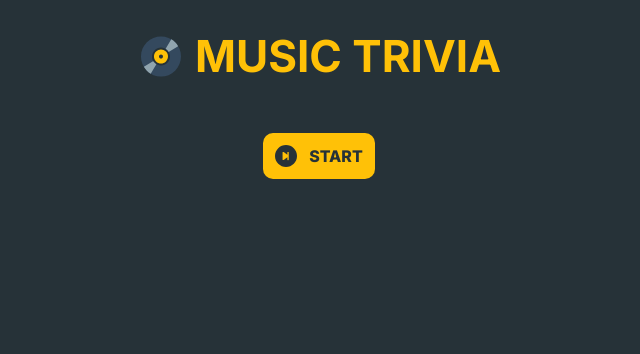
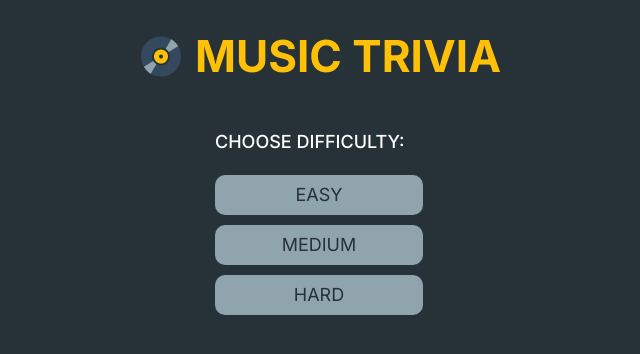
Before and after one commit to isabellymonteiro/react-music-trivia, a React (Create React App) app: page / in a window 1280 px wide. Shown: the top 354 px of the page, without its empty margins (321-961 px from the left). Built offline with nearby package versions, Linux system fonts and the light colour scheme; the HTML template or start-up script is replaced by a standard one.

Commit message:
allowed user to choose difficulty

```diff
--- a/src/App.tsx
+++ b/src/App.tsx
@@ -1,7 +1,7 @@
 import React, { useState } from 'react'
 import { Difficulty, fetchQuestions, QuestionState } from './api'
 import QuestionCard from './components/QuestionCard'
-import { ButtonStyle, GlobalStyle, TitleStyle, Wrapper } from './styles'
+import { ButtonStyle, DifficultyCardStyle, DifficultyButton, GlobalStyle, TitleStyle, Wrapper } from './styles'
 import StartIcon from './icons/start.svg'
 import LogoIcon from './icons/triviaLogo.svg'
 import NextIcon from './icons/next.svg'
@@ -22,6 +22,7 @@ const App = () => {
   const [userAnswers, setUserAnswers] = useState<AnswerObject[]>([])
   const [score, setScore] = useState(0)
   const [gameOver, setGameOver] = useState(true)
+  const [difficulty, setDifficulty] = useState<Difficulty | undefined>()
 
   const startTrivia = async() => {
     setLoading(true)
@@ -30,7 +31,7 @@ const App = () => {
     try {
       const newQuestions = await fetchQuestions(
         TOTAL_QUESTIONS,
-        Difficulty.EASY
+        difficulty
       )
       setQuestions(newQuestions)
       setScore(0)
@@ -75,10 +76,20 @@ const App = () => {
           <h1>MUSIC TRIVIA</h1>
         </TitleStyle>
         {(gameOver || userAnswers.length === TOTAL_QUESTIONS) && (
-          <ButtonStyle onClick={startTrivia}>
-            <img className='start' src={StartIcon} alt='Start trivia'></img>
-            START
-          </ButtonStyle>
+          <>
+            <DifficultyCardStyle>
+              <p>CHOOSE DIFFICULTY:</p>
+              <DifficultyButton clicked={difficulty===Difficulty.EASY} onClick={() => setDifficulty(Difficulty.EASY)}>EASY</DifficultyButton>
+              <DifficultyButton clicked={difficulty===Difficulty.MEDIUM} onClick={() => setDifficulty(Difficulty.MEDIUM)}>MEDIUM</DifficultyButton>
+              <DifficultyButton clicked={difficulty===Difficulty.HARD} onClick={() => setDifficulty(Difficulty.HARD)}>HARD</DifficultyButton>
+            </DifficultyCardStyle>
+            {difficulty &&
+              <ButtonStyle onClick={startTrivia}>
+                <img className='start' src={StartIcon} alt='Start trivia'></img>
+                START
+              </ButtonStyle>
+            }
+          </>
         )}
         {(!gameOver && !loading) && <p className='score'>SCORE: {score}</p>}
         {loading && <p className='loading'>LOADING...</p>}
--- a/src/api.ts
+++ b/src/api.ts
@@ -19,7 +19,7 @@ export enum Difficulty {
 
 export const fetchQuestions = async (
   amount: number,
-  difficulty: Difficulty
+  difficulty: Difficulty | undefined
 ) => {
   const endpoint = `https://opentdb.com/api.php?amount=${amount}&category=12&difficulty=${difficulty}&type=multiple`
   const data = await (await fetch(endpoint)).json()
--- a/src/components/QuestionCard/styles.ts
+++ b/src/components/QuestionCard/styles.ts
@@ -1,8 +1,8 @@
 import styled from 'styled-components'
 
 interface Props {
-  correct: boolean;
-  clicked: boolean;
+  correct: boolean
+  clicked: boolean
 }
 
 export const QuestionCardStyle = styled.div`
--- a/src/styles.ts
+++ b/src/styles.ts
@@ -1,4 +1,8 @@
 import styled, { createGlobalStyle } from 'styled-components'
+
+interface Props {
+  clicked: boolean
+}
 
 export const GlobalStyle = createGlobalStyle`
   html {
@@ -51,6 +55,30 @@ export const TitleStyle = styled.div`
   }
 `
 
+export const DifficultyCardStyle = styled.div`
+  p {
+    color: #fff;
+    font-size: 18px;
+    font-weight: 500;
+  }
+`
+
+export const DifficultyButton = styled.button<Props>`
+  cursor: pointer;
+  color: #263238;
+  user-select: none;
+  font-size: 18px;
+  width: 100%;
+  height: 40px;
+  margin: 5px 0;
+  border: 0;
+  border-radius: 10px;
+  background: ${({ clicked }) => clicked ? '#ffd966' : '#90a4ae'};
+  :hover {
+    opacity: 0.8;
+  }
+`
+
 export const ButtonStyle = styled.button`
   display: flex;
   justify-content: center;
```
